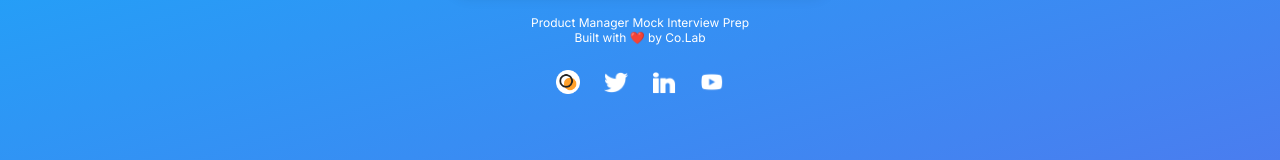
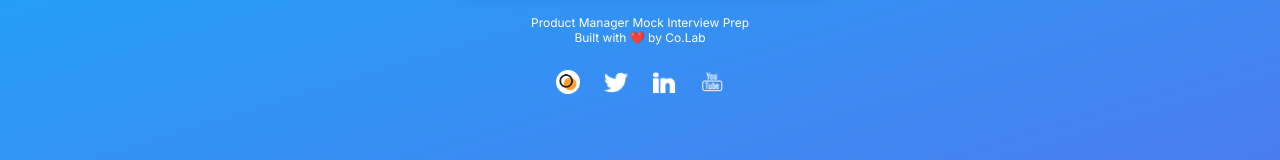
Before and after one commit to herenhuang/pm-interviews, a React (Vite) app: page /question-screen in a window 1280 px wide. Shown: the part 456-616 px from the top of the page. Built offline with nearby package versions, Linux system fonts and the light colour scheme; a small style sheet from the web is missing.

Commit message:
Update index.jsx

```diff
--- a/components/SocialFooter/index.jsx
+++ b/components/SocialFooter/index.jsx
@@ -20,7 +20,7 @@ function SocialFooter() {
           <img className="medium-logo-white" src="/img/icons8-linkedin-2-50.png" />
         </a>
         <a href="https://www.youtube.com/channel/UC3XmSQsq-WfrwWTNf0Ch2kQ" target="_blank">
-          <img className="ma-logo-white" src="/img/icons8-youtube-50.png" />
+          <img className="ma-logo-white" src="/img/icons8-youtube-logo-50.png" />
         </a>
       </div>
     </div>
```
